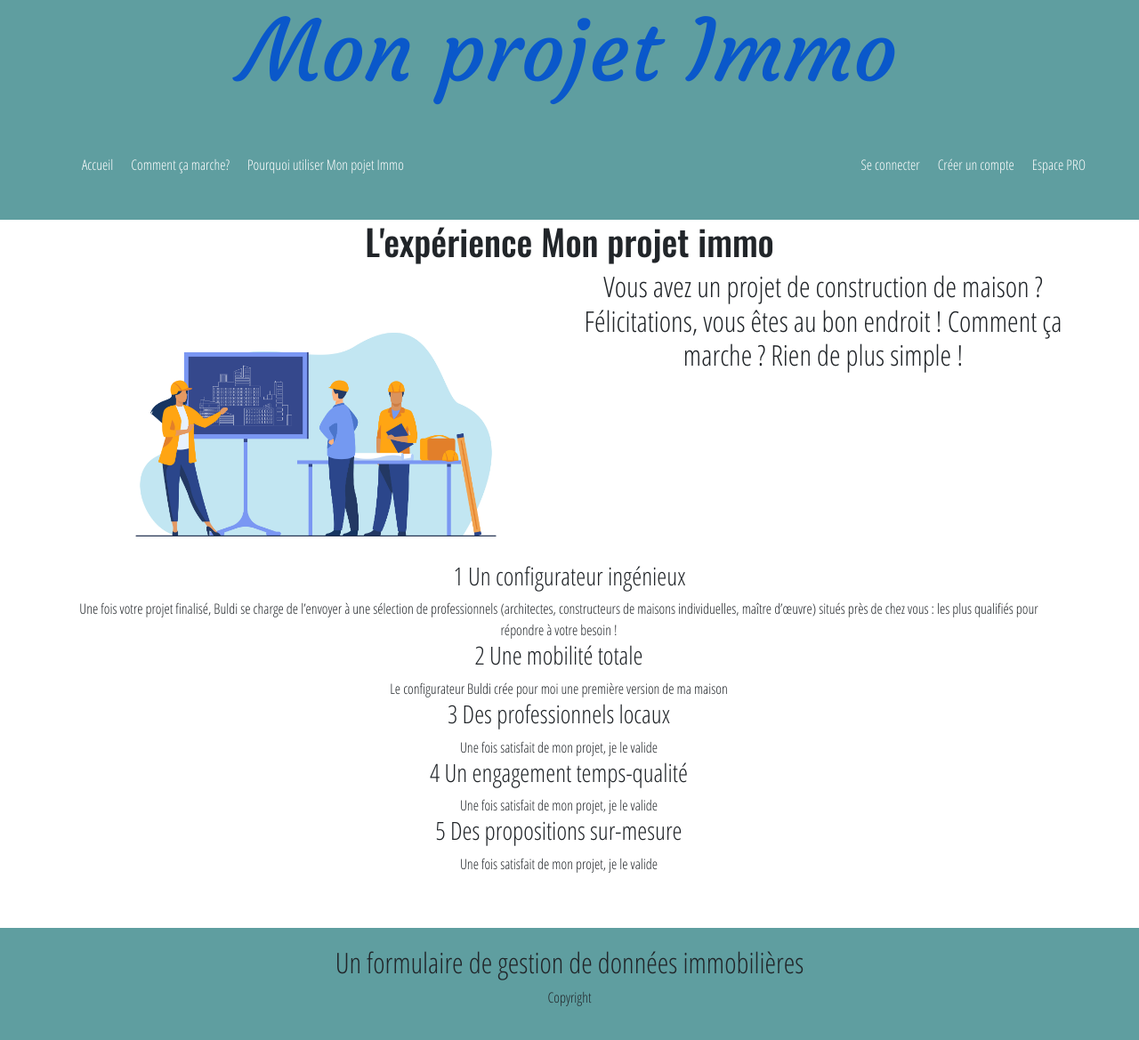
After one commit to fredkast/my_project_0.1.0, a Symfony app: template templates/pourquoi/pourquoi.html.twig in a window 1280 px wide. The commit adds this page. Shown: the whole page at 89% size. Run offline with Twig, Linux system fonts and the light colour scheme; the template is opened without the code that fills it, so the values that code supplies are empty; some libraries are stand-ins or nearby versions.

Commit message:
Ameliorations diverses

```diff
--- a/templates/buldi.html.twig
+++ b/templates/buldi.html.twig
@@ -21,35 +21,30 @@
                 <div class="menu">
                     <ul>
                         <li><a href="/" class="bouton">Accueil</a></li>
-
-                        {% if is_granted('ROLE_USER') %}
-                        <li><a href="" class="bouton">Mes devis***</a></li>
-                        {% endif %}
+                        <li><a href="/comment_ca_marche" class="bouton">Comment ça marche?</a></li>
+                        <li><a href="/pourquoi" class="bouton">Pourquoi utiliser Mon pojet Immo</a></li>
                         {% if is_granted('ROLE_ADMIN') %}
-                            <li><a href="/devis" class="bouton">Devis</a></li>
+                            <li><a href="/devis" class="bouton">Gestion des devis</a></li>
                         {% endif %}
 
                         {% if is_granted('ROLE_ADMIN') %}
                             <li><a href="/user" class="bouton">Gestion des utilisateurs</a></li>
                         {% endif %}
-
-                        {% if is_granted('ROLE_ADMIN') %}
-                            <li><a href="/admin" class="bouton">Admin***</a></li>
-                        {% endif %}
-                        <li></li>
                     </ul>
                 </div>
                 <ul>
                      {% if app.user %}
-
-                        <p>Bonjour <a href="/user/{{app.user.id}}"> {{ app.user.prenom }}</a></p>
-
-						{# <li><a href="/client/"{{app.user.id}} class="bouton">Mon profil</a></li> #}
+                        <p>Bonjour <b>{{ app.user.prenom }}</b></p>
+                        <li><a href="/user/{{app.user.id}}" class="bouton">Mon profil</a></li>
+                    {% if is_granted('ROLE_USER') %}
+                        <li><a href="" class="bouton">Mes devis***</a></li>
+                    {% endif %}
                         <li><a href="/logout">Se déconnecter</a></li>
 					{% else %}
 						<li><a href="/login">Se connecter</a></li>
                         <li><a href="/register">Créer un compte</a></li>
 			        {% endif %}
+                    <li><a href="/pro">Espace PRO</a></li>
 
 
                 </ul>
--- a/templates/devis/_form.html.twig
+++ b/templates/devis/_form.html.twig
@@ -1,4 +1,4 @@
 {{ form_start(form) }}
     {{ form_widget(form) }}
-    <button class="btn btn-success">{{ button_label|default('Envoyez votre devis!') }}</button>
+    <button class="btn btn-success formSubmitted">{{ button_label|default('Envoyez votre devis!') }}</button>
 {{ form_end(form) }}
--- a/templates/devis/index.html.twig
+++ b/templates/devis/index.html.twig
@@ -8,8 +8,8 @@
     <table class="table table-hover">
         <thead>
             <tr>
+                <th>Numero du devis </th>
                 <th>Auteur </th>
-                <th>Numero du devis </th>
                 <th>Type de maison </th>
                 <th>Usage </th>
                 <th>Surface en m2</th>
@@ -23,9 +23,8 @@
         </thead>
         <tbody>
         {% for devi in devis %}
-            <tr>
-                <td>{{ app.user.id }}</td>
                 <td>{{ devi.id }}</td>
+                <td>{{ devi.user}}<br>{{ devi.user.prenom}}<br>{{ devi.user.telephone}}<br>{{ devi.user.email}}</td>
                 <td>{{ devi.typeMaison }}</td>
                 <td>{{ devi.typeUsage }}</td>
                 <td>{{ devi.surface }}</td>
--- /dev/null
+++ b/templates/pourquoi/pourquoi.html.twig
@@ -0,0 +1,37 @@
+{% extends "buldi.html.twig" %}
+{% block body %}
+<h1>L'expérience Mon projet immo</h1>
+
+<div class="row">
+    <div class="col-6">
+        <img src="img/hero.jpg" alt="" width="90%" />
+    </div>
+    <div class="col-6">
+       <h2>Vous avez un projet de construction de maison ? Félicitations, vous êtes au bon endroit ! Comment ça marche ? Rien de plus simple !</h2>
+    </div>
+</div>
+<div class="row">
+        <h3>1 Un configurateur ingénieux</h3>
+        <ul class="row">
+            <li>Une fois votre projet finalisé, Buldi se charge de l’envoyer à une sélection de professionnels (architectes, constructeurs de maisons individuelles, maître d’œuvre) situés près de chez vous : les plus qualifiés pour répondre à votre besoin !</li>
+        <ul class="row">
+        <h3>2 Une mobilité totale</h3>
+        <ul class="row">
+            <li>Le configurateur Buldi crée pour moi une première version de ma maison</li>
+        </ul>
+        <h3>3 Des professionnels locaux</h3>
+        <ul class="row">
+            <li>Une fois satisfait de mon projet, je le valide</li>
+        </ul>
+        <h3>4 Un engagement temps-qualité</h3>
+        <ul class="row">
+            <li>Une fois satisfait de mon projet, je le valide</li>
+        </ul>
+        <h3>5 Des propositions sur-mesure</h3>
+        <ul class="row">
+            <li>Une fois satisfait de mon projet, je le valide</li>
+        </ul>
+</div>
+
+
+{% endblock %}
--- a/templates/user/index.html.twig
+++ b/templates/user/index.html.twig
@@ -10,7 +10,7 @@
     <table class="table table-hover">
         <thead>
             <tr>
-                <th>Numero</th>
+                <th>Id</th>
                 <th>Email</th>
                 <th>Roles</th>
                 <th>Mot de passe</th>
@@ -19,6 +19,7 @@
                 <th>Prenom</th>
                 <th>Adresse</th>
                 <th>Telephone</th>
+                <th>Email</th>
                  <th>Actions</th>
             </tr>
         </thead>
@@ -45,6 +46,7 @@
                 <td>{{ user.prenom }}</td>
                 <td>{{ user.adresse }}</td>
                 <td>{{ user.telephone }}</td>
+                <td>{{ user.email }}</td>
                 <td>
                     <a class="btn btn-primary" href="{{ path('user_show', {'id': user.id}) }}">Afficher</a>
                     <a class="btn btn-warning" href="{{ path('user_edit', {'id': user.id}) }}">Modifier</a>
```
Also changed, not shown: src/Controller/Comment_ca_marcheController.php (added, +20 -0 lines), src/Controller/DevisController.php (+12 -1 lines), src/Controller/Espace_proController.php (added, +20 -0 lines), src/Controller/PourquoiController.php (added, +20 -0 lines), src/Entity/Devis.php (+10 -0 lines), src/Entity/User.php (+9 -0 lines), templates/comment_ca_marche/comment_ca_marche.html.twig (added, +32 -0 lines), templates/devis/show.html.twig (+17 -4 lines), templates/espace_pro/espace_pro.html.twig (added, +18 -0 lines).
